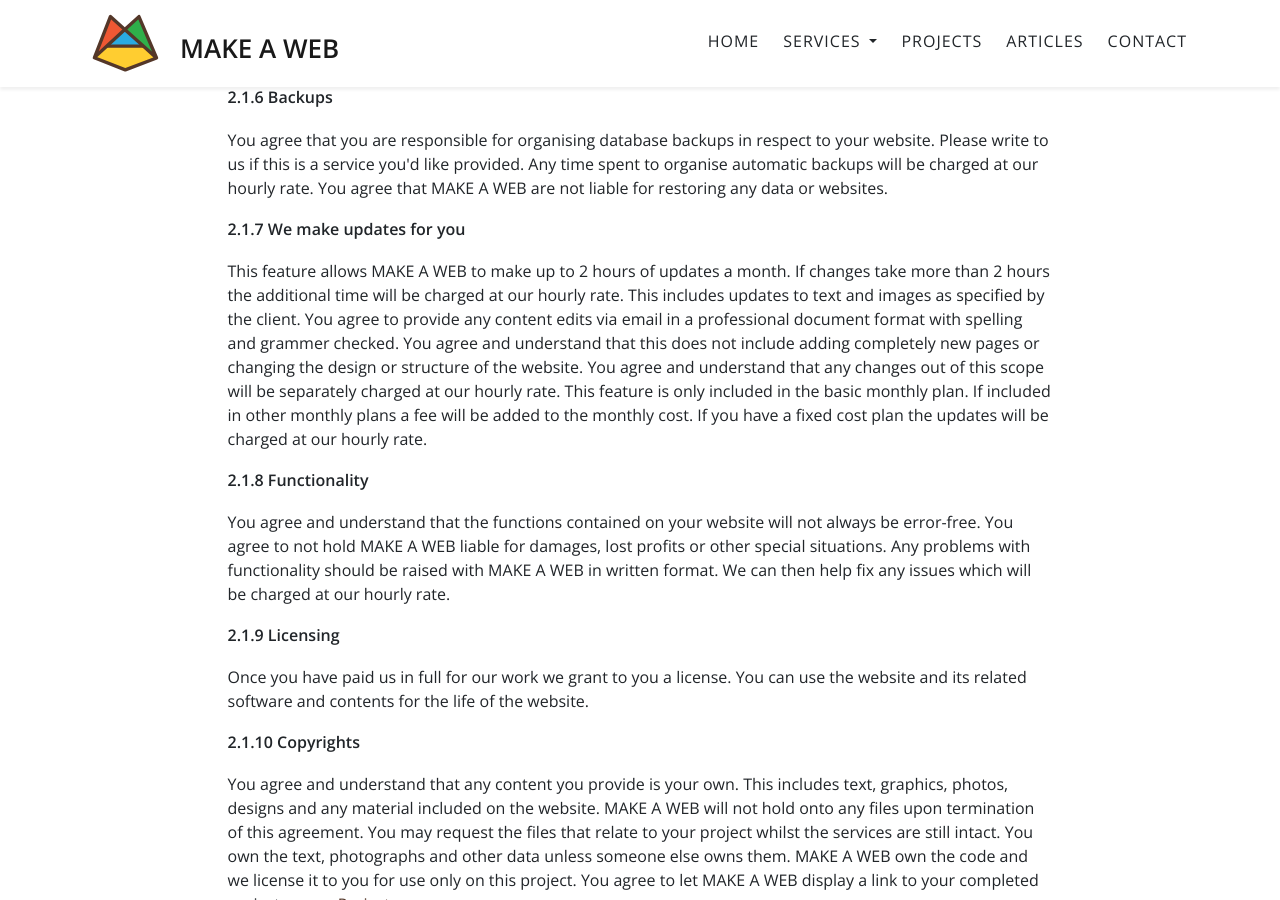
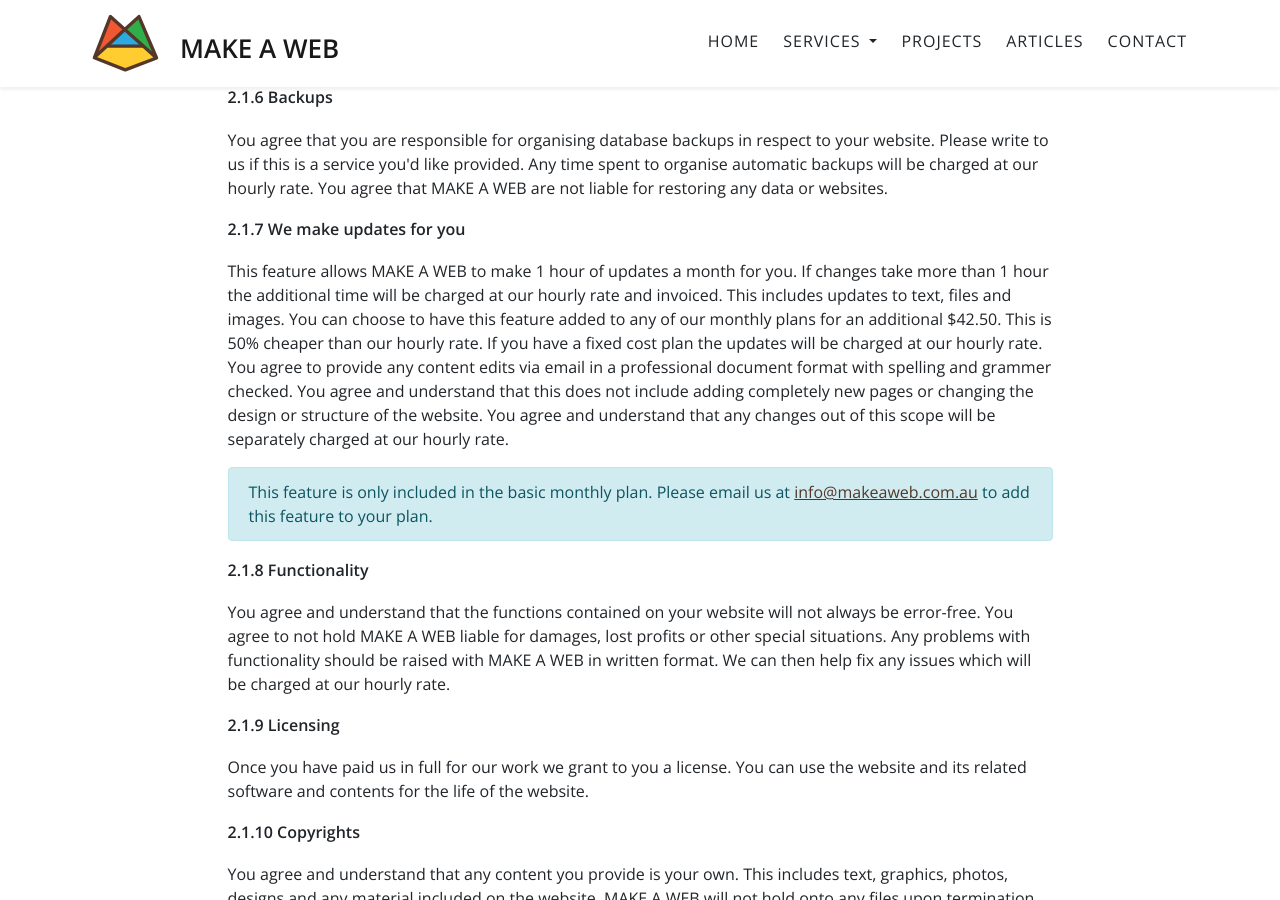
Before and after one commit to makeaweb/maw, a Jekyll site: the page built from terms-and-conditions.html, in a window 1280 px wide and 900 px high, scrolled down 1512 px. Built offline with Jekyll 4.4.1, drawn with Linux system fonts in a browser that asks for light colours; nearby versions of some CDN libraries; comment, search, counter and statistics services are not loaded.

Commit message:
Updating Terms and Conditions

```diff
--- a/terms-and-conditions.html
+++ b/terms-and-conditions.html
@@ -80,14 +80,17 @@ You agree that MAKE A WEB are not liable for restoring any data or websites.
 
 <h6>2.1.7 We make updates for you</h6>
 <p>
-This feature allows MAKE A WEB to make up to 2 hours of updates a month.
-If changes take more than 2 hours the additional time will be charged at our hourly rate.
-This includes updates to text and images as specified by the client.
+This feature allows MAKE A WEB to make 1 hour of updates a month for you.
+If changes take more than 1 hour the additional time will be charged at our hourly rate and invoiced.
+This includes updates to text, files and images.
+You can choose to have this feature added to any of our monthly plans for an additional $42.50. This is 50% cheaper than our hourly rate.
+If you have a fixed cost plan the updates will be charged at our hourly rate.
 You agree to provide any content edits via email in a professional document format with spelling and grammer checked.
 You agree and understand that this does not include adding completely new pages or changing the design or structure of the website.
 You agree and understand that any changes out of this scope will be separately charged at our hourly rate.
-This feature is only included in the basic monthly plan. If included in other monthly plans a fee will be added to the monthly cost.
-If you have a fixed cost plan the updates will be charged at our hourly rate.
+<div class="alert alert-info">
+    <p class="mb-0">This feature is only included in the basic monthly plan. Please email us at <a href="mailto:info@makeaweb.com.au?subject=Can we have feature 2.1.7 added to our plan?">info@makeaweb.com.au</a> to add this feature to your plan.</p>
+</div>
 </p>
 
 <h6>2.1.8 Functionality</h6>
```
Also changed, not shown: 2 other files.
